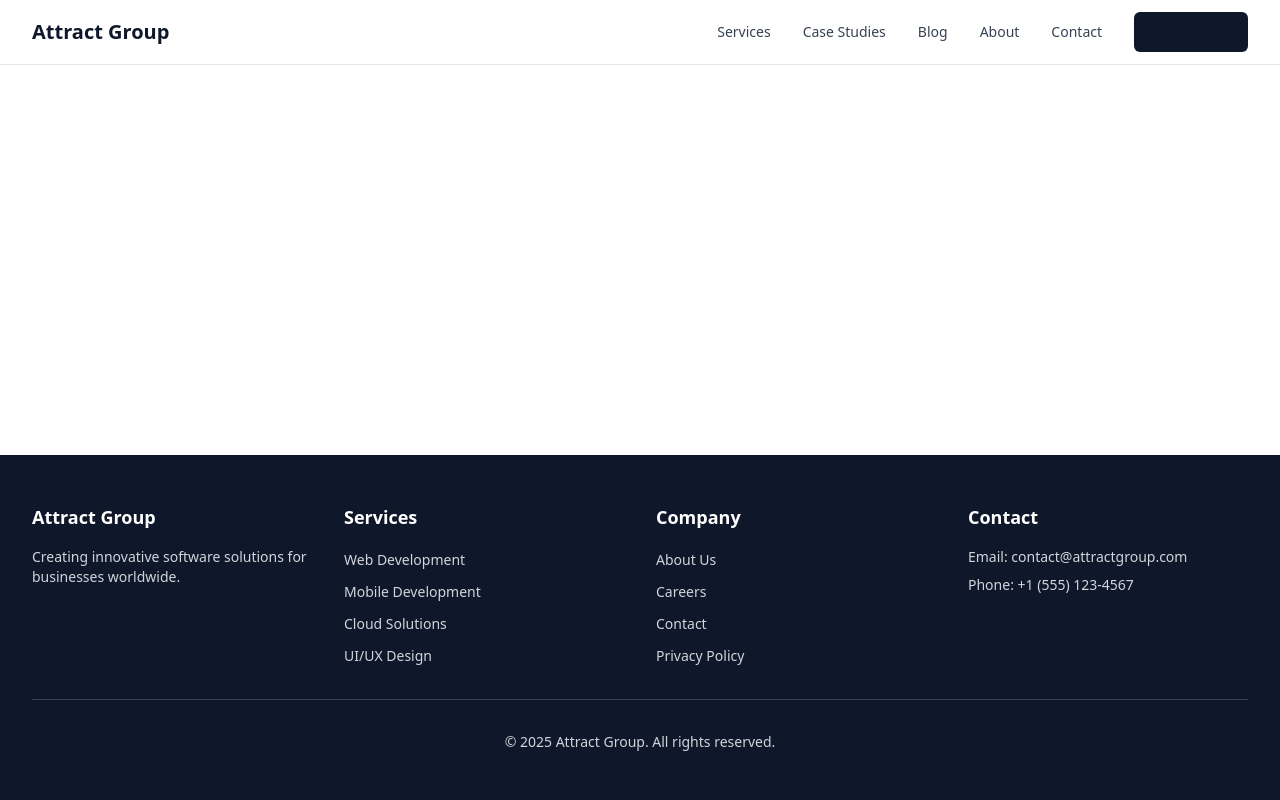
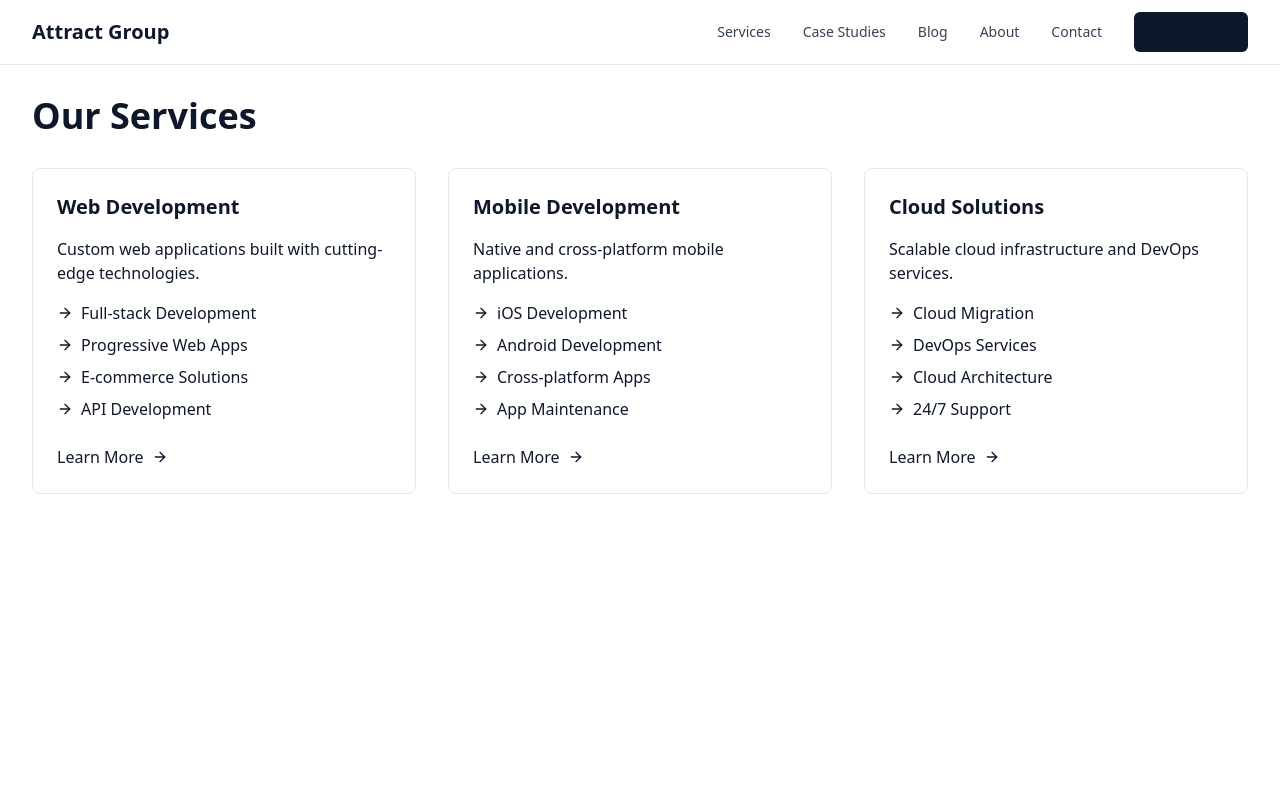
Before and after one commit to vladimirterehoff/agwebsite-2025-v1, a React (Vite) app: page /services in a window 1280 px wide. Shown: the top 800 px of the page. Built offline with nearby package versions, Linux system fonts and the light colour scheme.

Commit message:
Add dummy content to pages
Added placeholder content to all pages to prevent blank screens and enhance user experience.
[skip gpt_engineer]

```diff
--- a/src/App.tsx
+++ b/src/App.tsx
@@ -7,6 +7,10 @@ import Header from "./components/layout/Header";
 import Footer from "./components/layout/Footer";
 import Index from "./pages/Index";
 import Blog from "./pages/Blog";
+import About from "./pages/About";
+import Contact from "./pages/Contact";
+import Services from "./pages/Services";
+import CaseStudies from "./pages/CaseStudies";
 
 const queryClient = new QueryClient();
 
@@ -22,7 +26,10 @@ const App = () => (
             <Routes>
               <Route path="/" element={<Index />} />
               <Route path="/blog" element={<Blog />} />
-              {/* Add more routes as needed */}
+              <Route path="/about" element={<About />} />
+              <Route path="/contact" element={<Contact />} />
+              <Route path="/services" element={<Services />} />
+              <Route path="/case-studies" element={<CaseStudies />} />
             </Routes>
           </main>
           <Footer />
--- /dev/null
+++ b/src/pages/About.tsx
@@ -0,0 +1,62 @@
+const About = () => {
+  return (
+    <div className="min-h-screen pt-24">
+      <div className="container mx-auto px-4">
+        <h1 className="text-4xl font-bold text-primary mb-8">About Attract Group</h1>
+
+        <div className="grid grid-cols-1 md:grid-cols-2 gap-12 mb-16">
+          <div>
+            <h2 className="text-2xl font-semibold mb-4">Our Story</h2>
+            <p className="text-muted-foreground mb-4">
+              Founded in 2010, Attract Group has been at the forefront of digital innovation,
+              delivering cutting-edge software solutions to businesses worldwide. Our journey
+              began with a simple mission: to help businesses thrive in the digital age.
+            </p>
+            <p className="text-muted-foreground">
+              Today, we're proud to have served over 500 clients across 30 countries,
+              delivering solutions that drive growth and innovation.
+            </p>
+          </div>
+          <div className="bg-accent rounded-lg p-8">
+            <h3 className="text-xl font-semibold mb-4">Company Facts</h3>
+            <ul className="space-y-3">
+              <li>13+ Years of Experience</li>
+              <li>200+ Team Members</li>
+              <li>500+ Successful Projects</li>
+              <li>30+ Countries Served</li>
+            </ul>
+          </div>
+        </div>
+
+        <div className="mb-16">
+          <h2 className="text-2xl font-semibold mb-6">Our Values</h2>
+          <div className="grid grid-cols-1 md:grid-cols-3 gap-8">
+            {values.map((value) => (
+              <div key={value.title} className="p-6 border rounded-lg">
+                <h3 className="text-xl font-semibold mb-3">{value.title}</h3>
+                <p className="text-muted-foreground">{value.description}</p>
+              </div>
+            ))}
+          </div>
+        </div>
+      </div>
+    </div>
+  );
+};
+
+const values = [
+  {
+    title: "Innovation",
+    description: "We constantly push the boundaries of what's possible in software development.",
+  },
+  {
+    title: "Excellence",
+    description: "We maintain the highest standards in every project we undertake.",
+  },
+  {
+    title: "Partnership",
+    description: "We build lasting relationships with our clients based on trust and results.",
+  },
+];
+
+export default About;
--- /dev/null
+++ b/src/pages/CaseStudies.tsx
@@ -0,0 +1,63 @@
+import { Card, CardContent, CardDescription, CardHeader, CardTitle } from "@/components/ui/card";
+import { Link } from "react-router-dom";
+
+const CaseStudies = () => {
+  return (
+    <div className="min-h-screen pt-24">
+      <div className="container mx-auto px-4">
+        <h1 className="text-4xl font-bold text-primary mb-8">Case Studies</h1>
+
+        <div className="grid grid-cols-1 md:grid-cols-2 lg:grid-cols-3 gap-8">
+          {caseStudies.map((study) => (
+            <Card key={study.title} className="hover:shadow-md transition-shadow">
+              <CardHeader>
+                <CardTitle>{study.title}</CardTitle>
+                <CardDescription>{study.industry}</CardDescription>
+              </CardHeader>
+              <CardContent>
+                <img
+                  src={study.image}
+                  alt={study.title}
+                  className="w-full h-48 object-cover rounded-md mb-4"
+                />
+                <p className="text-muted-foreground mb-4">{study.description}</p>
+                <Link
+                  to={`/case-studies/${study.id}`}
+                  className="text-primary hover:text-primary/80 font-medium"
+                >
+                  Read Case Study
+                </Link>
+              </CardContent>
+            </Card>
+          ))}
+        </div>
+      </div>
+    </div>
+  );
+};
+
+const caseStudies = [
+  {
+    id: 1,
+    title: "E-commerce Platform Transformation",
+    industry: "Retail",
+    description: "How we helped a traditional retailer increase online sales by 300% through digital transformation.",
+    image: "/placeholder.svg",
+  },
+  {
+    id: 2,
+    title: "Healthcare Management System",
+    industry: "Healthcare",
+    description: "Developing a comprehensive healthcare management system serving 100+ clinics.",
+    image: "/placeholder.svg",
+  },
+  {
+    id: 3,
+    title: "FinTech Mobile App",
+    industry: "Finance",
+    description: "Creating a secure and user-friendly mobile banking application with 1M+ users.",
+    image: "/placeholder.svg",
+  },
+];
+
+export default CaseStudies;
--- /dev/null
+++ b/src/pages/Contact.tsx
@@ -0,0 +1,74 @@
+import { Button } from "@/components/ui/button";
+
+const Contact = () => {
+  return (
+    <div className="min-h-screen pt-24">
+      <div className="container mx-auto px-4">
+        <h1 className="text-4xl font-bold text-primary mb-8">Contact Us</h1>
+
+        <div className="grid grid-cols-1 md:grid-cols-2 gap-12">
+          <div>
+            <h2 className="text-2xl font-semibold mb-6">Get in Touch</h2>
+            <p className="text-muted-foreground mb-8">
+              Have a project in mind? Let's discuss how we can help bring your ideas to life.
+              Fill out the form, and we'll get back to you within 24 hours.
+            </p>
+
+            <div className="space-y-4">
+              <div>
+                <h3 className="font-semibold mb-2">Office Location</h3>
+                <p className="text-muted-foreground">
+                  123 Tech Street<br />
+                  San Francisco, CA 94105<br />
+                  United States
+                </p>
+              </div>
+
+              <div>
+                <h3 className="font-semibold mb-2">Contact Information</h3>
+                <p className="text-muted-foreground">
+                  Email: contact@attractgroup.com<br />
+                  Phone: +1 (555) 123-4567
+                </p>
+              </div>
+            </div>
+          </div>
+
+          <div className="bg-card p-6 rounded-lg shadow-sm">
+            <form className="space-y-6">
+              <div>
+                <label className="block text-sm font-medium mb-2">Name</label>
+                <input
+                  type="text"
+                  className="w-full p-2 border rounded-md"
+                  placeholder="Your name"
+                />
+              </div>
+
+              <div>
+                <label className="block text-sm font-medium mb-2">Email</label>
+                <input
+                  type="email"
+                  className="w-full p-2 border rounded-md"
+                  placeholder="your@email.com"
+                />
+              </div>
+
+              <div>
+                <label className="block text-sm font-medium mb-2">Message</label>
+                <textarea
+                  className="w-full p-2 border rounded-md h-32"
+                  placeholder="Tell us about your project"
+                ></textarea>
+              </div>
+
+              <Button type="submit" className="w-full">Send Message</Button>
+            </form>
+          </div>
+        </div>
+      </div>
+    </div>
+  );
+};
+
+export default Contact;
--- /dev/null
+++ b/src/pages/Services.tsx
@@ -0,0 +1,73 @@
+import { ArrowRight } from "lucide-react";
+import { Link } from "react-router-dom";
+
+const Services = () => {
+  return (
+    <div className="min-h-screen pt-24">
+      <div className="container mx-auto px-4">
+        <h1 className="text-4xl font-bold text-primary mb-8">Our Services</h1>
+
+        <div className="grid grid-cols-1 md:grid-cols-2 lg:grid-cols-3 gap-8 mb-16">
+          {services.map((service) => (
+            <div key={service.title} className="border rounded-lg p-6">
+              <h3 className="text-xl font-semibold mb-4">{service.title}</h3>
+              <p className="text-muted-foreground mb-4">{service.description}</p>
+              <ul className="space-y-2 mb-6">
+                {service.features.map((feature) => (
+                  <li key={feature} className="flex items-center">
+                    <ArrowRight className="h-4 w-4 mr-2 text-primary" />
+                    {feature}
+                  </li>
+                ))}
+              </ul>
+              <Link
+                to={service.href}
+                className="text-primary hover:text-primary/80 font-medium inline-flex items-center"
+              >
+                Learn More <ArrowRight className="ml-2 h-4 w-4" />
+              </Link>
+            </div>
+          ))}
+        </div>
+      </div>
+    </div>
+  );
+};
+
+const services = [
+  {
+    title: "Web Development",
+    description: "Custom web applications built with cutting-edge technologies.",
+    features: [
+      "Full-stack Development",
+      "Progressive Web Apps",
+      "E-commerce Solutions",
+      "API Development",
+    ],
+    href: "/services/web-development",
+  },
+  {
+    title: "Mobile Development",
+    description: "Native and cross-platform mobile applications.",
+    features: [
+      "iOS Development",
+      "Android Development",
+      "Cross-platform Apps",
+      "App Maintenance",
+    ],
+    href: "/services/mobile-development",
+  },
+  {
+    title: "Cloud Solutions",
+    description: "Scalable cloud infrastructure and DevOps services.",
+    features: [
+      "Cloud Migration",
+      "DevOps Services",
+      "Cloud Architecture",
+      "24/7 Support",
+    ],
+    href: "/services/cloud-solutions",
+  },
+];
+
+export default Services;
```
